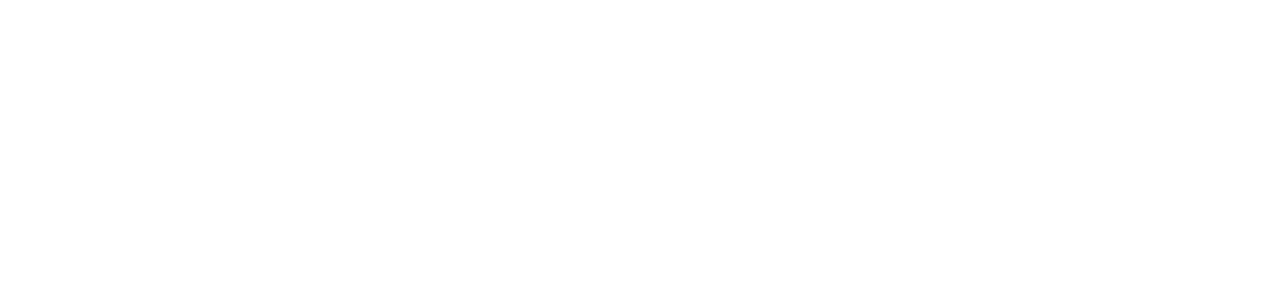
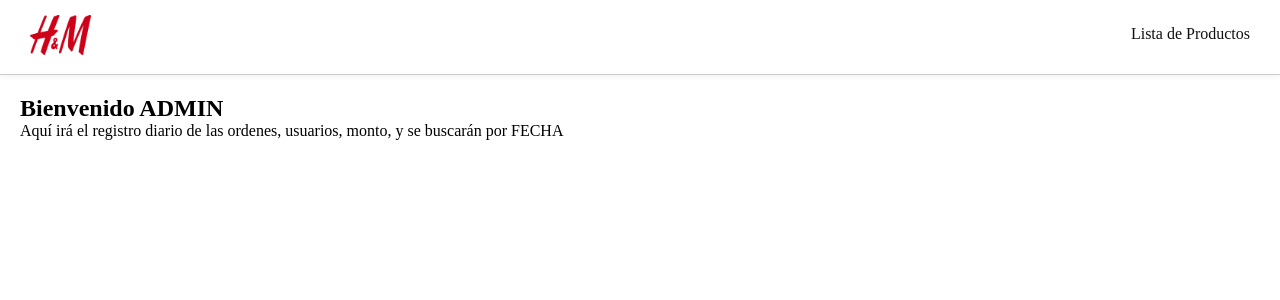
Before and after one commit to LAPUCCELLE/PW, a React (Vite) app in the folder PW/: page /admin in a window 1280 px wide. Before the commit this address had no page. Shown: the top 300 px of the page. Built offline with nearby package versions, Linux system fonts and the light colour scheme.

Commit message:
Hice mis cambios Fiorella

```diff
--- a/PW/src/App.jsx
+++ b/PW/src/App.jsx
@@ -7,6 +7,9 @@
 import Producto from "./pages/Producto";
 import Contraseña from './pages/Contraseña';
 import Confirmacion from "./pages/Confirmacion";
+import AdminLayout from "./admin/AdminLayout";
+import Dashboard from "./admin/Dashboard";
+import ListaProductos from "./admin/ListaProductos";
 import "slick-carousel/slick/slick.css";
 import "slick-carousel/slick/slick-theme.css";
 
@@ -22,6 +25,14 @@
         <Route path="contraseña" element={<Contraseña />} />
         <Route path="confirmacion" element={<Confirmacion />} />
       </Route>
+
+      <Route path="/admin" element={<AdminLayout />}>
+        <Route index element = {<Dashboard />} />
+        <Route path="lista" element={<ListaProductos />} />
+        {/* Acá van los demás elementos para la parte de ADMIN*/}
+
+
+      </Route>
     </Routes>
   );
 };
--- /dev/null
+++ b/PW/src/admin/AdminLayout.jsx
@@ -0,0 +1,16 @@
+import React from 'react';
+import { Outlet } from 'react-router-dom';
+import AdminNavbar from './AdminNavbar';
+
+const AdminLayout = () => {
+  return (
+    <>
+      <AdminNavbar />
+      <main style={{ padding: '20px' }}>
+        <Outlet />
+      </main>
+    </>
+  );
+};
+
+export default AdminLayout;
--- /dev/null
+++ b/PW/src/admin/AdminNavbar.css
@@ -0,0 +1,38 @@
+.admin-header {
+  display: flex;
+  justify-content: space-between;
+  align-items: center;
+  padding: 15px 30px;
+  background-color: #ffffff;
+  border-bottom: 1px solid #ccc;
+  box-shadow: 0 2px 5px rgba(0, 0, 0, 0.05);
+}
+
+.admin-header__logo img {
+  height: 40px;
+}
+
+.admin-header__nav {
+  display: flex;
+  gap: 20px;
+}
+
+.admin-nav__link {
+  text-decoration: none;
+  color: #111;
+  font-weight: 500;
+  font-size: 16px;
+  transition: color 0.3s ease;
+  border-bottom: 2px solid transparent;
+  padding-bottom: 4px;
+}
+
+.admin-nav__link:hover {
+  color: #c60000;
+  border-bottom: 2px solid #c60000;
+}
+
+.admin-nav__link.active {
+  color: #c60000;
+  border-bottom: 2px solid #c60000;
+}
--- /dev/null
+++ b/PW/src/admin/AdminNavbar.jsx
@@ -0,0 +1,29 @@
+import React from 'react';
+import { NavLink } from 'react-router-dom';
+import logo from '../assets/h&m-logo.png';
+import './AdminNavbar.css';
+
+function AdminNavbar() {
+  return (
+    <header className="admin-header">
+      <div className="admin-header__logo">
+        <NavLink to="/admin">
+          <img src={logo} alt="H&M Admin" />
+        </NavLink>
+      </div>
+      <nav className="admin-header__nav">
+        <NavLink
+          to="/admin/lista"
+          className={({ isActive }) =>
+            isActive ? 'admin-nav__link active' : 'admin-nav__link'
+          }
+        >
+          Lista de Productos
+        </NavLink>
+      </nav>
+    </header>
+  );
+};
+
+
+export default AdminNavbar;
--- /dev/null
+++ b/PW/src/admin/Dashboard.jsx
@@ -0,0 +1,12 @@
+import React from 'react';
+
+const Dashboard = () => {
+  return (
+    <div>
+      <h2>Bienvenido ADMIN</h2>
+      <p>Aquí irá el registro diario de las ordenes, usuarios, monto, y se buscarán por FECHA</p>
+    </div>
+  );
+};
+
+export default Dashboard;
--- /dev/null
+++ b/PW/src/admin/ListaProductos.jsx
@@ -0,0 +1,12 @@
+import React from 'react';
+
+const ListaProductos = () => {
+  return (
+    <div>
+      <h2>Lista de Productos</h2>
+      <p>Aquí aparecerá la TABLA</p>
+    </div>
+  );
+};
+
+export default ListaProductos;
```
Also changed, not shown: PW/src/assets/h&m-logo.png (added).
